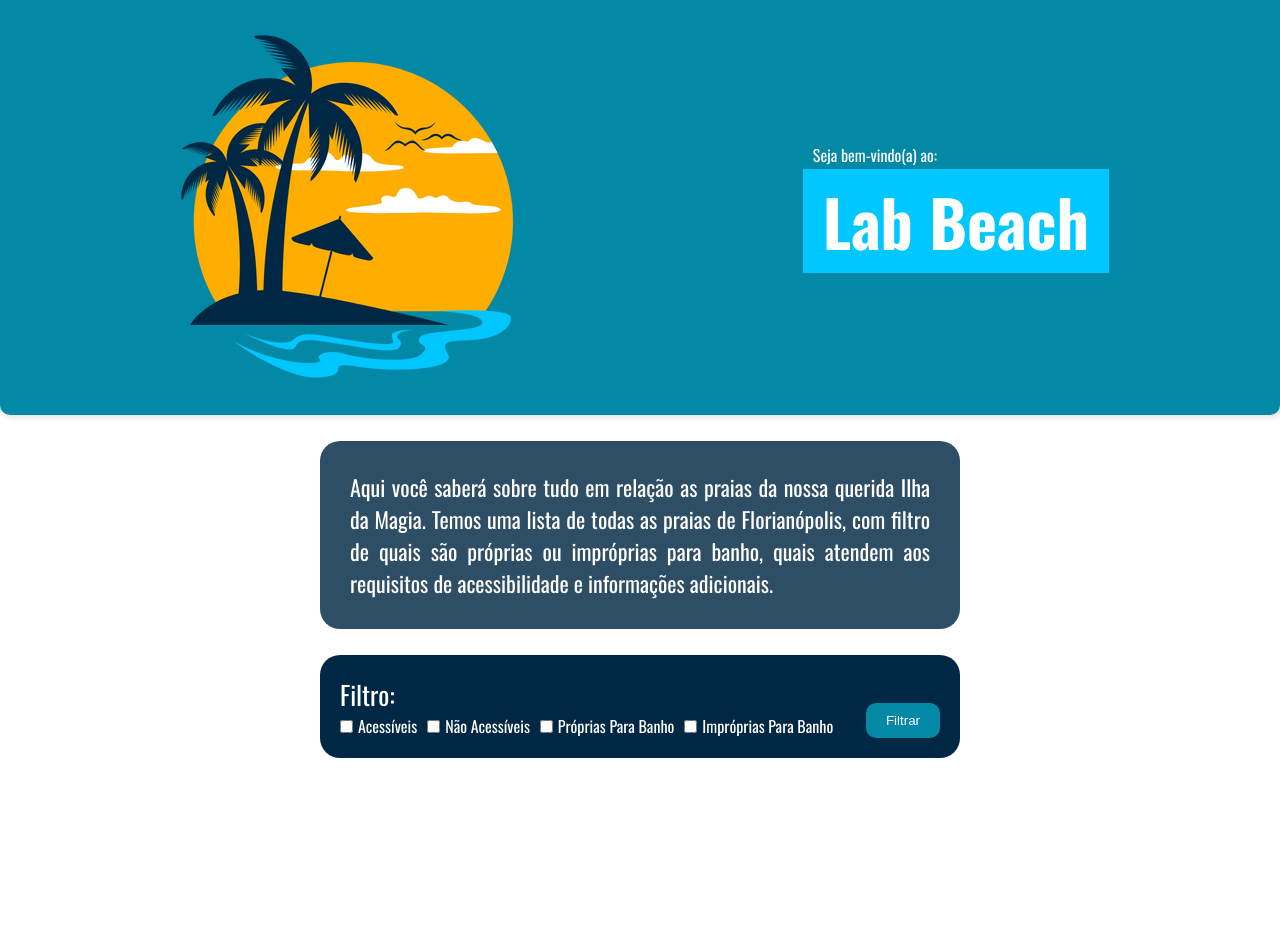
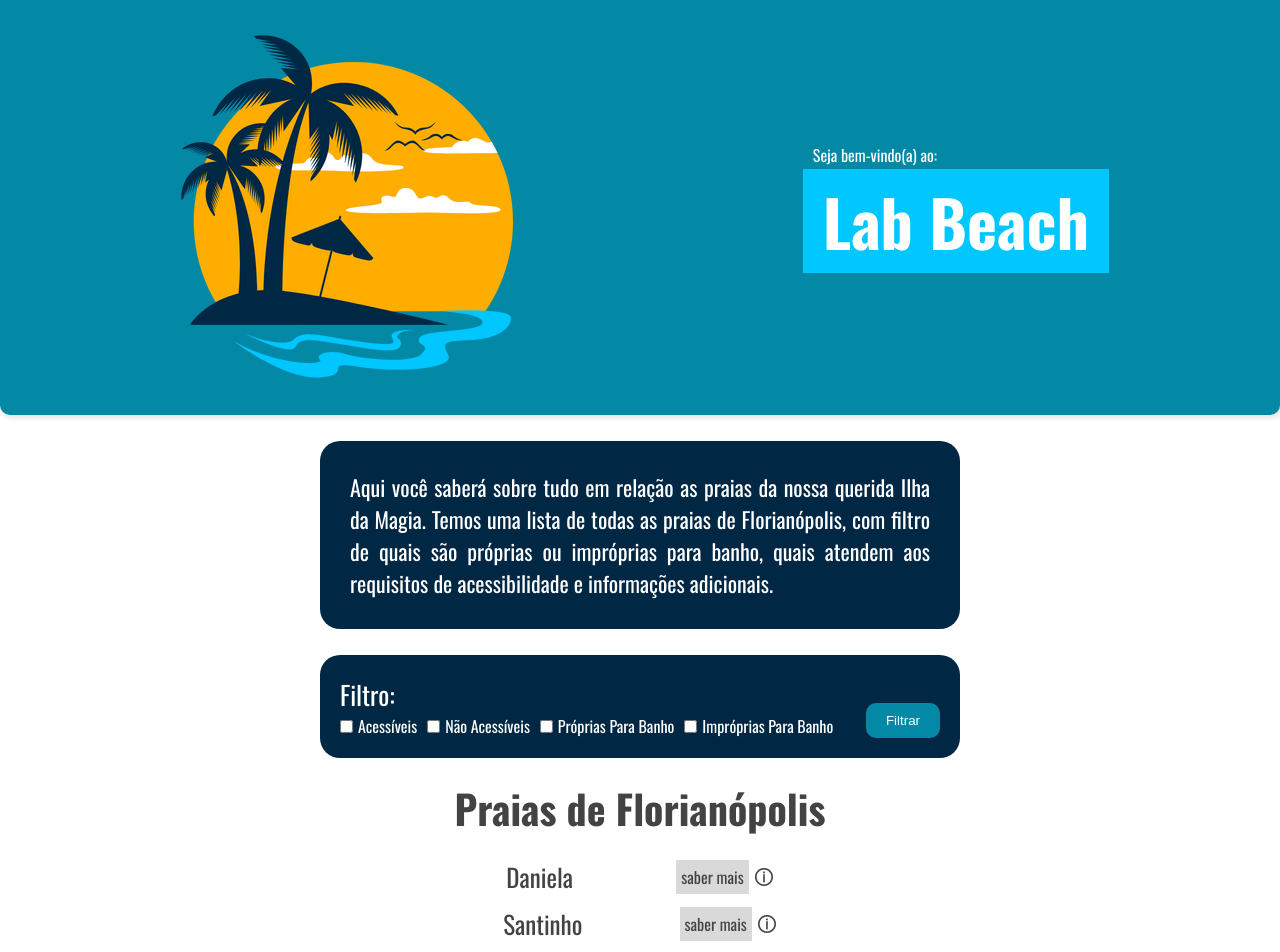
Before and after one commit to dudaborges/lab-beach, a React (Create React App) app: page / in a window 1280 px wide. Shown: the top 952 px of the page. Before the commit the page ends 800 px from the top, so only its background shows below. Built offline with nearby package versions, Linux system fonts and the light colour scheme.

Commit message:
style: beach item

```diff
--- a/src/components/BeachList.css
+++ b/src/components/BeachList.css
@@ -1,13 +1,10 @@
 .container-beachlist{
     display: flex;
-    justify-content: center;
+    flex-direction: column;
+    align-items: center;
     margin-top: 20px;
 }
 
-.beach-list{
-    box-shadow: 2px 2px 3px 1px rgba(0, 0, 0, 0.051);
-
-}
 
 .filter-grid{
     display: flex;
@@ -67,26 +64,6 @@
     }
 }
 
-/* @media (max-width: 1010px){
-    .filter{
-        flex-direction: column;
-    }
-
-    .filter p{
-        align-self: self-start;
-    }
-
-    button{
-        align-self: center;
-    }
-}
-
-@media (max-width: 730px){
-    .check-list{
-        grid-template-columns: 1fr;
-    }
-} */
-
 @media (max-width: 1200px) and (min-width: 750px){
     .filter-grid{
         width: 80%;
@@ -106,3 +83,45 @@
         grid-template-columns: 1fr;
     }
 }
+
+.beach-list{
+    color: #434343;
+}
+
+.beach-list h2{
+    font-size: 2.5em;
+    margin-top: 20px;
+    margin-bottom: 20px;
+}
+
+.beach-item{
+    display: flex;
+    justify-content: space-around;
+    align-items: center;
+    font-size: 25px;
+    margin-bottom: 10px;
+}
+
+.learn-more{
+    display: flex;
+    align-items: center;
+    cursor: pointer;
+}
+
+.learn-more span{
+    background-color: #D9D9D9;
+    padding: 5px;
+    font-size: 16px;
+}
+
+
+.info{
+    display: flex;
+    align-items: center;
+    width: 20px;
+    margin-left: 5px;
+}
+
+.info-img{
+    width: 100%;
+}
--- a/src/components/BeachList.js
+++ b/src/components/BeachList.js
@@ -1,5 +1,6 @@
 import React from "react";
 import './BeachList.css'
+import info from '../assets/info.png'
 
 const BeachList = () => {
 
@@ -31,6 +32,38 @@ const BeachList = () => {
 
                 <button>Filtrar</button>
             </div>
+
+            <div className="beach-list">
+                <h2>Praias de Florianópolis</h2>
+
+                <div className="beach-item">
+                    <p>Daniela</p>
+                    <div className="learn-more">
+                        <span>saber mais</span>
+                        <div className="info">
+                        <img className="info-img" src={info}></img>
+                        </div>
+                    </div>
+                </div>
+                <div className="beach-item">
+                    <p>Santinho</p>
+                    <div className="learn-more">
+                        <span>saber mais</span>
+                        <div className="info">
+                        <img className="info-img" src={info}></img>
+                        </div>
+                    </div>
+                </div>
+                <div className="beach-item">
+                    <p>Ingleses</p>
+                    <div className="learn-more">
+                        <span>saber mais</span>
+                        <div className="info">
+                        <img className="info-img" src={info}></img>
+                        </div>
+                    </div>
+                </div>
+            </div>
         </div>
     )
 }
--- a/src/components/Introduction.css
+++ b/src/components/Introduction.css
@@ -13,7 +13,7 @@
 
 .paragraph{
     color: white;
-    background-color: #002844d1;
+    background-color: #002844;
     width: 50%;
     text-align: justify;
     padding: 30px;
```
Also changed, not shown: src/assets/info.png (added).
